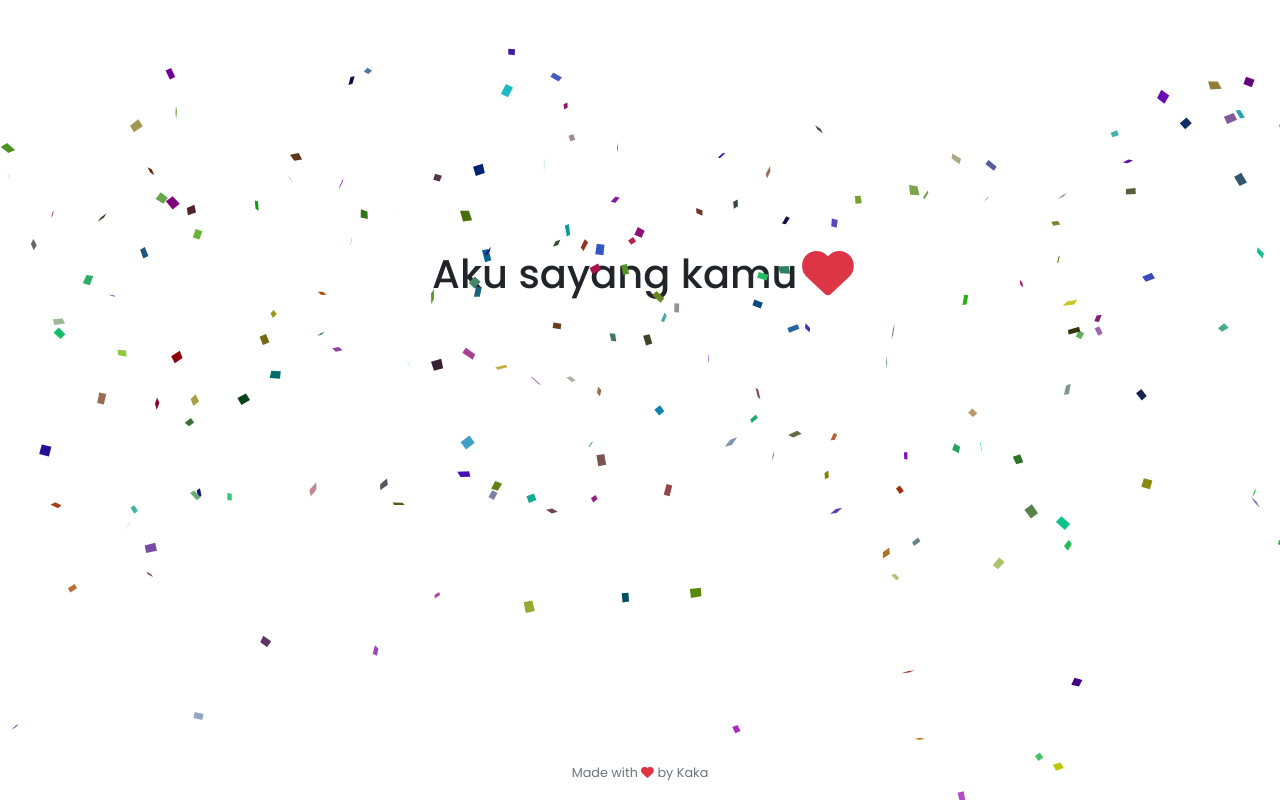
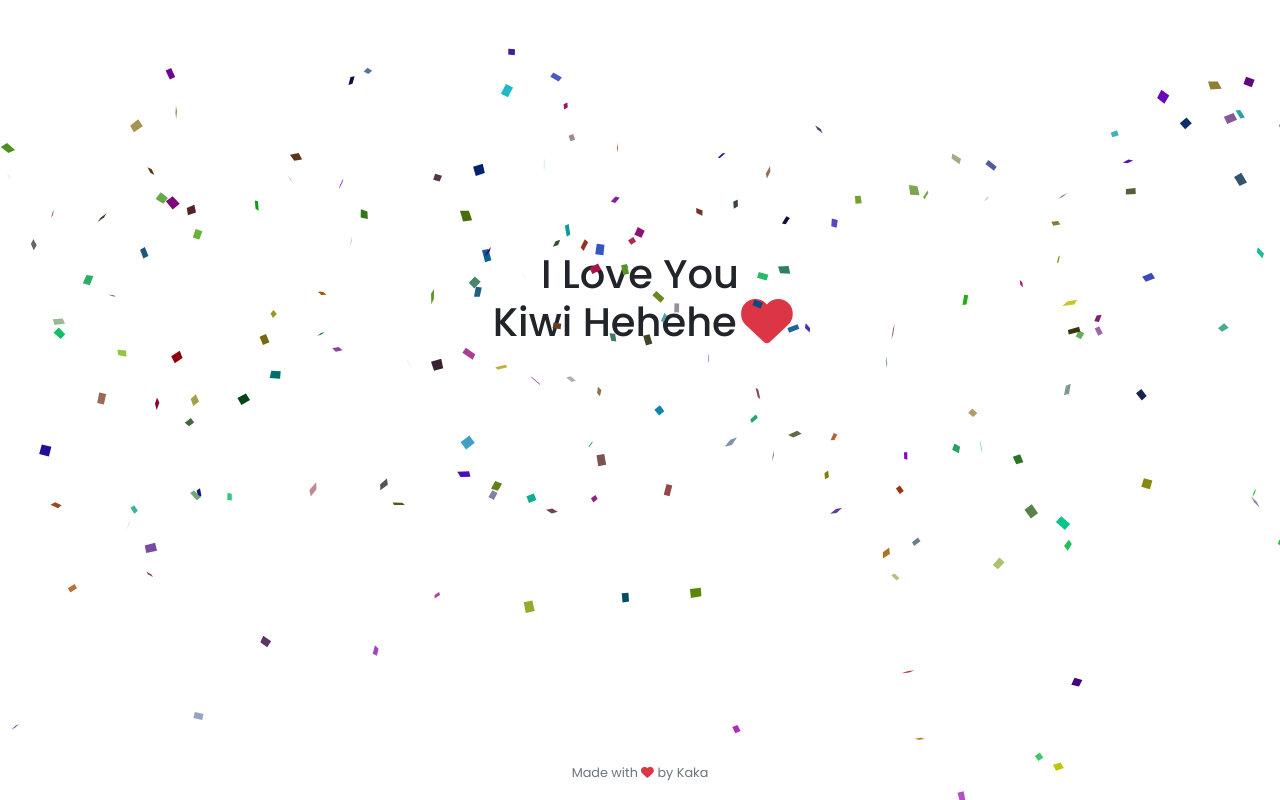
Before and after one commit to itsmebroarif/buatkiwi, a plain HTML site: page index.html in a window 1280 px wide. Both pictures are taken after a click on the icon 647 px from the left and 773 px from the top of the page. Drawn offline with nearby package versions, Linux system fonts and the light colour scheme; some packages are replaced by stand-ins of ours; a script that the page names is missing.

Commit message:
Update index.html

```diff
--- a/index.html
+++ b/index.html
@@ -38,7 +38,7 @@
     <div class="row">
     <div class="col-lg text-center kotak">
       <button type="button" class="btn btn-lg btn-primary tombol py-4 px-5 shadow">Coba Klik Disini!</button>
-      <h1 id="teks" class="d-none animate__animated animate__pulse">Aku sayang kamu <i
+      <h1 id="teks" class="d-none animate__animated animate__pulse">I Love You <br> Kiwi Hehehe <i
           class="fas fa-heart text-danger animate__animated animate__heartBeat animate__repeat-3"></i></h1>
     </div>
   </div>
```
